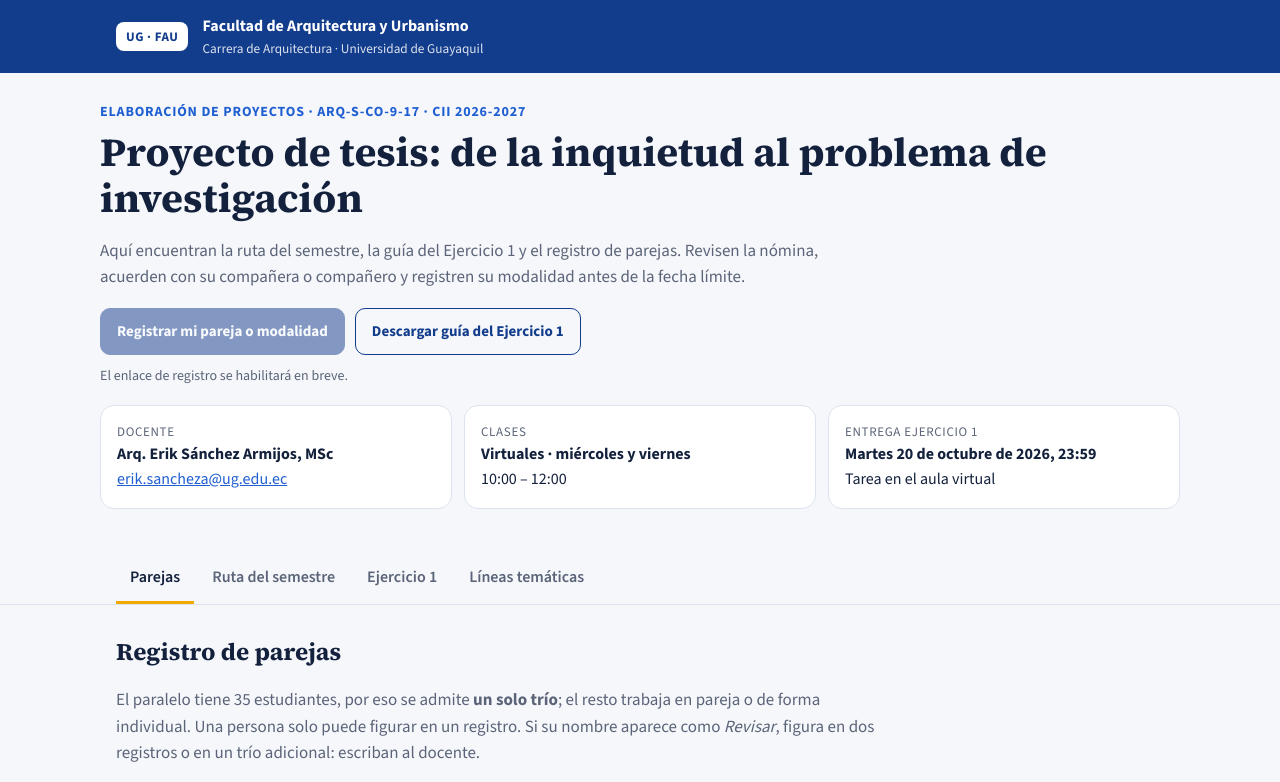
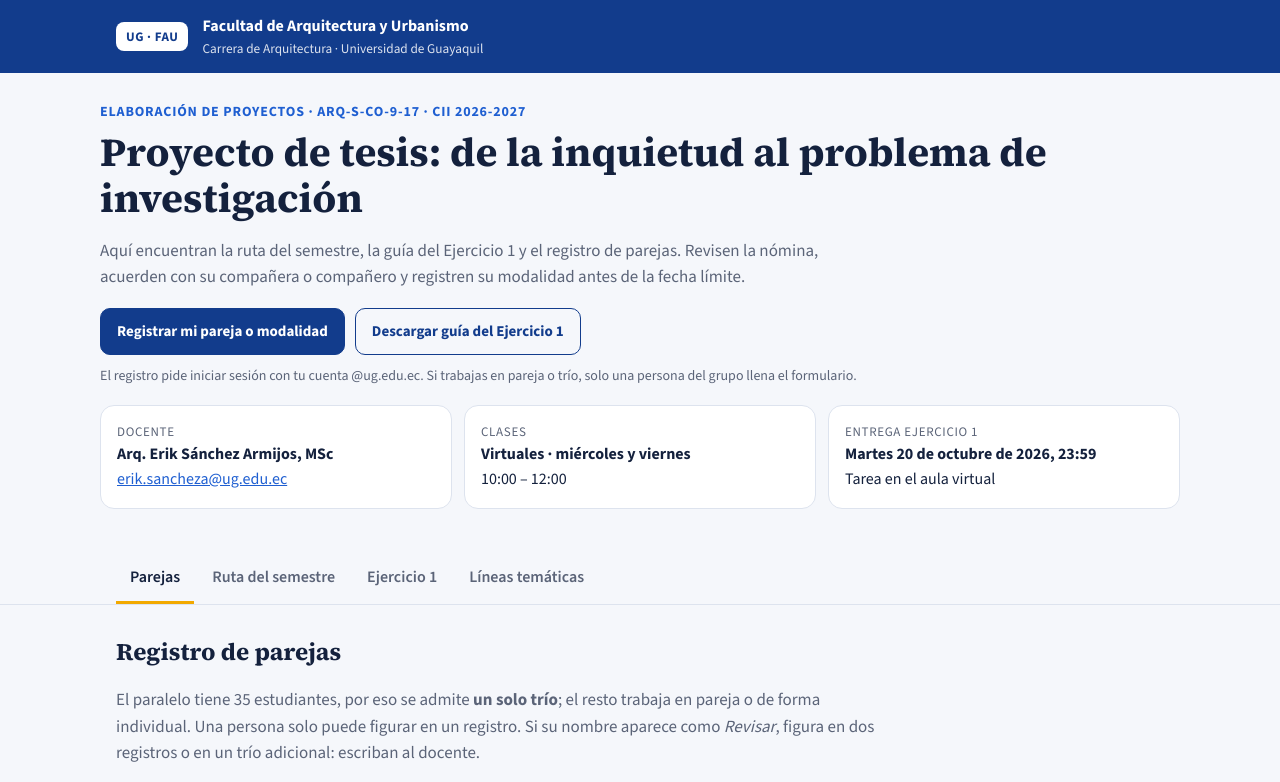
Before and after one commit to eriksa0603-wq/docencia-fau, a plain HTML site: page elp/index.html in a window 1280 px wide. Shown: the top 782 px of the page. Drawn offline with nearby package versions, Linux system fonts and the light colour scheme.

Commit message:
Add files via upload

```diff
--- a/elp/index.html
+++ b/elp/index.html
@@ -102,7 +102,7 @@ footer{border-top:1px solid var(--line);padding:18px 0 30px;color:var(--muted);f
     <a class="btn primary" id="btnForm" href="#" target="_blank" rel="noopener">Registrar mi pareja o modalidad</a>
     <a class="btn ghost" id="btnGuia" href="#" target="_blank" rel="noopener">Descargar guía del Ejercicio 1</a>
   </div>
-  <p class="note" id="formNote"></p>
+  <p class="note" id="formNote">El registro pide iniciar sesión con tu cuenta @ug.edu.ec. Si trabajas en pareja o trío, solo una persona del grupo llena el formulario.</p>
   <div class="people">
     <div class="card"><div class="role">Docente</div><strong>Arq. Erik Sánchez Armijos, MSc</strong><br><a href="mailto:erik.sancheza@ug.edu.ec">erik.sancheza@ug.edu.ec</a></div>
     <div class="card"><div class="role">Clases</div><strong>Virtuales · miércoles y viernes</strong><br>10:00 – 12:00</div>
@@ -220,7 +220,7 @@ footer{border-top:1px solid var(--line);padding:18px 0 30px;color:var(--muted);f
 const DATA = {
   actualizado: "2026-10-16",
   fechaEntrega: "Martes 20 de octubre de 2026, 23:59",
-  formsUrl: "",                       // pegue aquí el enlace de Microsoft Forms
+  formsUrl: "https://forms.cloud.microsoft/Pages/ResponsePage.aspx?id=53YPJQVh40KC0L58RgrqWVGdHVB-G2BHl3gezOZxPkRUMUpQUEFNUzJMRjNPQlFMSFpZS0tQTkpWMC4u", // Microsoft Forms UG
   guiaUrl: "guia-ejercicio-1.pdf",    // PDF de la guía, en la misma carpeta del repositorio
   // Nómina: "APELLIDOS NOMBRES", una persona por línea
   estudiantes: [
```
